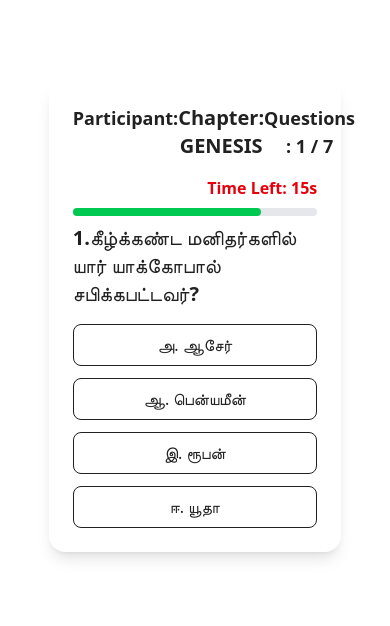
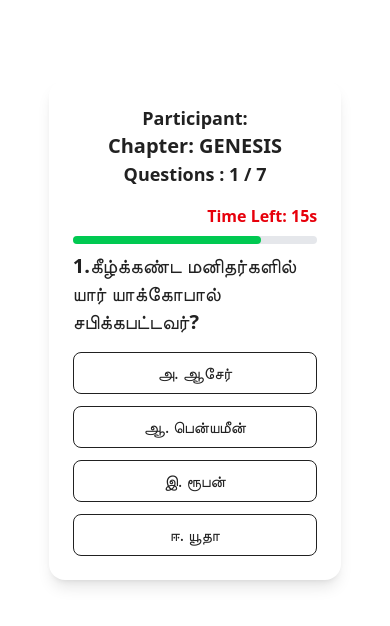
Before and after one commit to Santhoshfebi/njwc, a React (Vite) app: page /quiz in a window 390 px wide. Shown: the top 626 px of the page. Built offline with nearby package versions, Linux system fonts and the light colour scheme.

Commit message:
responsive

```diff
--- a/src/pages/Quiz.jsx
+++ b/src/pages/Quiz.jsx
@@ -165,7 +165,7 @@ export default function Quiz() {
   return (
     <div className="w-3/4 mx-auto mt-20 bg-white p-6 rounded-2xl shadow-lg">
       {/* Participant Name */}
-      <div className="text-center mb-4 font-semibold text-lg flex justify-evenly">
+      <div className="md:justify-evenly md:flex text-center mb-4 font-semibold text-lg  ">
         <p>Participant: <span className="text-blue-950">{participant.name}</span></p>
               <h5 className="text-xl font-bold text-center">Chapter: GENESIS</h5>
         <div>Questions : {current + 1} / {questions.length - 1}</div>
```
